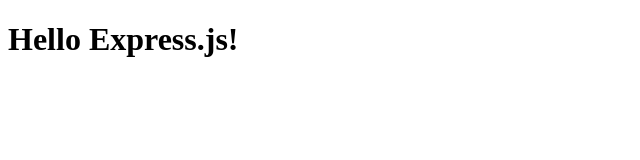
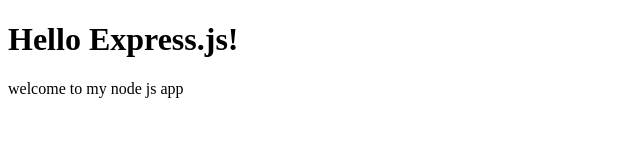
Before and after one commit to samhe8283/web-server, a website: page public/index.html in a window 1280 px wide. Shown: the whole page, without its empty margins (0-640 px from the left). Drawn offline with Linux system fonts and the light colour scheme.

Commit message:
update html

```diff
--- a/public/index.html
+++ b/public/index.html
@@ -8,5 +8,6 @@
     </head>
     <body>
         <h1>Hello Express.js!</h1>
+        <p>welcome to my node js app</p>
     </body>
 </html>
```
